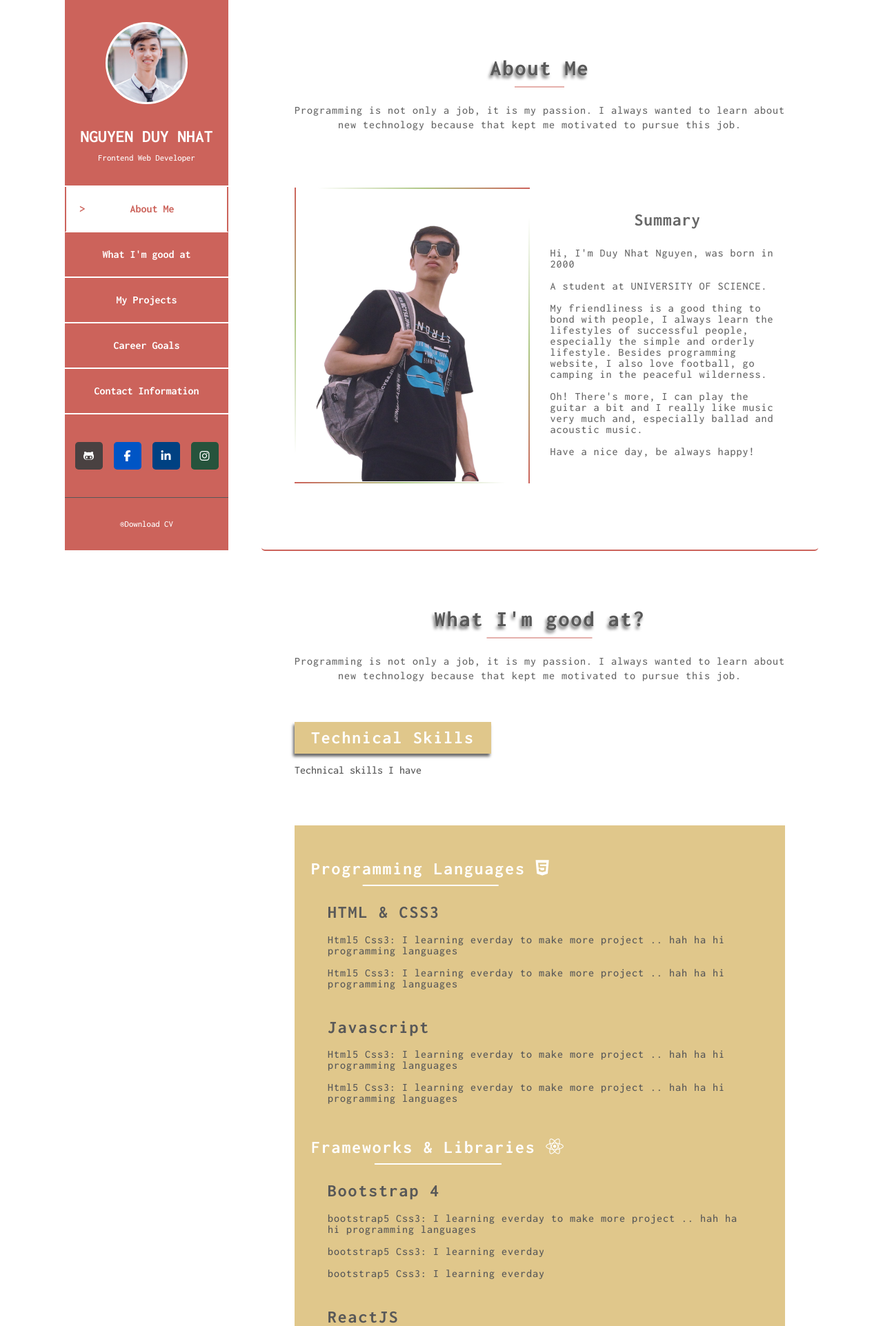
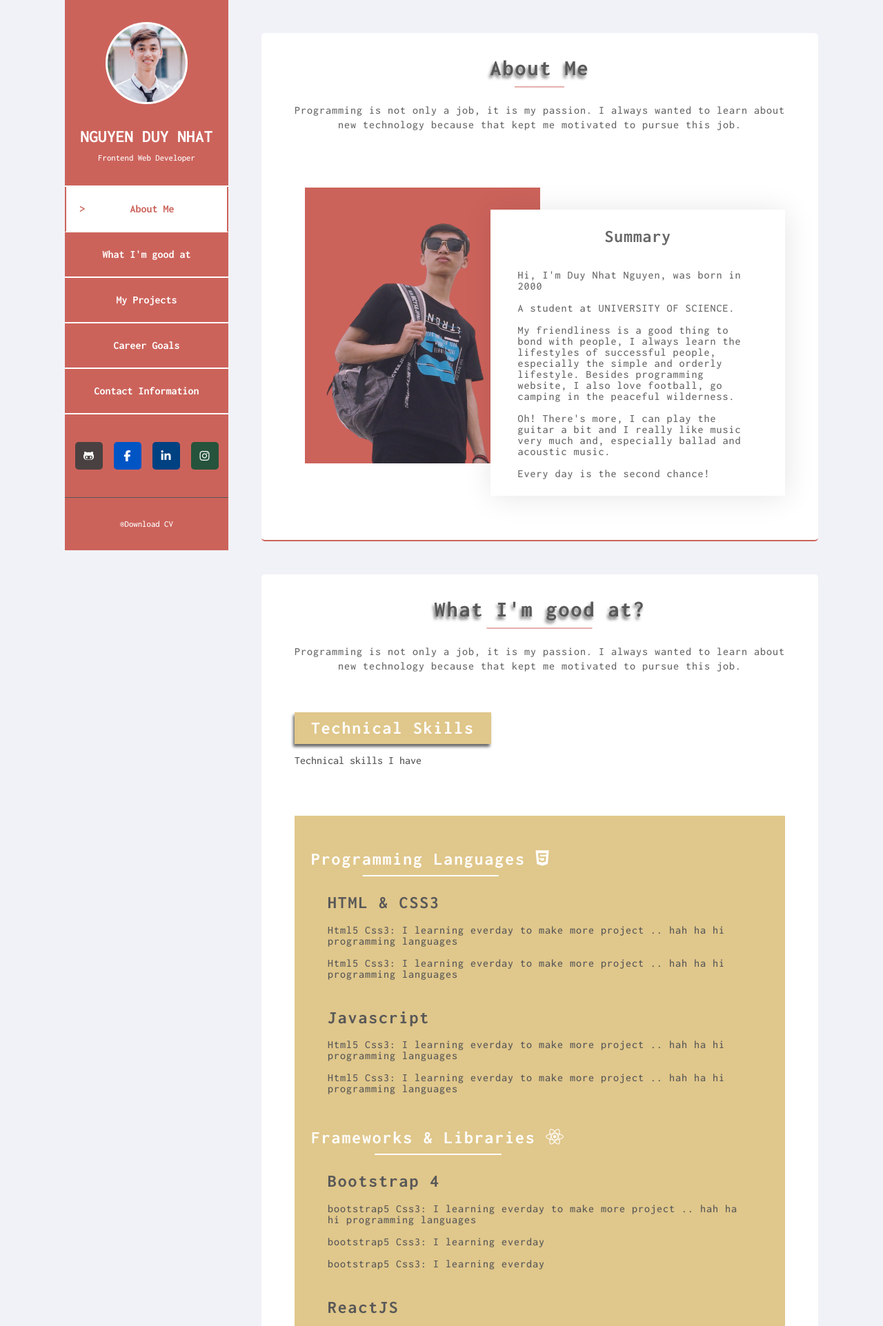
Before and after one commit to duynhat369/portfolio, a PHP site: page / in a window 1280 px wide. Shown: the top 1923 px of the page at 69% size. Run offline with PHP 8.4, Linux system fonts and the light colour scheme; some libraries are stand-ins or nearby versions.

Commit message:
fix about section

```diff
--- a/index.html
+++ b/index.html
@@ -119,19 +119,16 @@
                 </div>
               </div>
             </div>
-
-            <div class="row justify-content-center my-5">
-              <div class="col-lg-6 col-xl-6">
-                <div class="about-image">
+            <div class="row my-5">
+              <div class="col-lg-12">
+                <article class="about-summary">
+                  <div class="about-summary-image pos-absolute">
                     <img src="../public/image/about.png" alt="img about me">
-                  <span class="about-image-border"></span>
                   </div>
-              </div>
-              <div class="col-lg-6 col-xl-6">
                   <div class="about-content">
-                  <div class="about-content-text my-2 py-2">
+                    <div class="about-content-text py-2">
                       <h3 class="about-content-text__heading my-2 py-2 px-4">Summary</h3>
-                    <p class="about-content-text__des my-2">
+                      <p class="about-content-text__des my-2 py-2 px-4">
                         Hi, I'm Duy Nhat Nguyen, was born in 2000
                         <br> <br>
                         A student at UNIVERSITY OF SCIENCE.
@@ -142,10 +139,11 @@
                         Oh! There's more, I can play the guitar a bit and I really like music very much and, especially
                         ballad and acoustic music.
                         <br> <br>
-                      Have a nice day, be always happy!
+                        Every day is the second chance!
                       </p>
                     </div>
                   </div>
+                </article>
               </div>
             </div>
           </section>
--- a/public/css/style.css
+++ b/public/css/style.css
@@ -1,9 +1,11 @@
 .page {
   position: relative;
+  background-color: #f1f2f7;
 }
 .page .nav-burger {
   display: none;
   position: absolute;
+  border-radius: 5px;
   top: 0;
   left: 0;
   width: 30px;
@@ -220,6 +222,10 @@ small {
 
 .pos-relative {
   position: relative;
+}
+
+.pos-absolute {
+  position: absolute;
 }
 
 .btn-style {
@@ -489,54 +495,27 @@ section {
   flex-wrap: nowrap;
 }
 
-.about-image {
-  position: relative;
+.about-summary-image {
+  width: 50%;
+  height: 400px;
+  padding: 0 15px;
+  object-fit: cover;
 }
-.about-image img {
+.about-summary-image img {
   width: 100%;
   height: 100%;
+  background-color: #cc635b;
 }
-.about-image::before {
-  position: absolute;
-  content: "";
-  top: 0;
-  right: 0;
-  width: 90%;
-  border: 1px solid transparent;
-  border-image: linear-gradient(to left, #cc635b, #aec785, rgba(0, 0, 0, 0)) 1 100%;
-  border-image-slice: 1;
+.about-summary .about-content {
+  box-shadow: 2px 2px 40px rgba(0, 0, 0, 0.1);
+  position: relative;
+  padding: 0 15px;
+  margin-left: 40%;
+  width: 60%;
+  top: 2rem;
+  background: white;
 }
-.about-image::after {
-  position: absolute;
-  content: "";
-  bottom: 0;
-  left: 0;
-  width: 90%;
-  border: 1px solid transparent;
-  border-image: linear-gradient(to right, #cc635b, #aec785, rgba(0, 0, 0, 0)) 1 100%;
-  border-image-slice: 1;
-}
-.about-image-border::before {
-  position: absolute;
-  content: "";
-  top: 0;
-  left: 0;
-  height: 90%;
-  border: 1px solid transparent;
-  border-image: linear-gradient(to bottom, #cc635b, #aec785, rgba(0, 0, 0, 0)) 1 100%;
-  border-image-slice: 1;
-}
-.about-image-border::after {
-  position: absolute;
-  content: "";
-  bottom: 0;
-  right: 0;
-  height: 90%;
-  border: 1px solid transparent;
-  border-image: linear-gradient(to top, #cc635b, #aec785, rgba(0, 0, 0, 0)) 1 100%;
-  border-image-slice: 1;
-}
-.about .about-content-text__des {
+.about-summary .about-content-text__des {
   letter-spacing: 1px;
 }
 
--- a/views/scss/_about.scss
+++ b/views/scss/_about.scss
@@ -1,84 +1,25 @@
 //Start about css
 .about {
+  &-summary {
     &-image {
-    position: relative;
+      width: 50%;
+      height: 400px;
+      padding: 0 15px;
+      object-fit: cover;
       img {
         width: 100%;
         height: 100%;
-    }
-    &::before {
-      //border top custom
-      position: absolute;
-      content: "";
-      top: 0;
-      right: 0;
-      width: 90%;
-      border: 1px solid transparent;
-      border-image: linear-gradient(
-          to left,
-          $primary-color,
-          $softSKills,
-          rgba(0, 0, 0, 0)
-        )
-        1 100%;
-      border-image-slice: 1;
-    }
-    &::after {
-      //border bottom custom
-      position: absolute;
-      content: "";
-      bottom: 0;
-      left: 0;
-      width: 90%;
-      border: 1px solid transparent;
-
-      border-image: linear-gradient(
-          to right,
-          $primary-color,
-          $softSKills,
-          rgba(0, 0, 0, 0)
-        )
-        1 100%;
-      border-image-slice: 1;
-    }
-    &-border {
-      &::before {
-        position: absolute;
-        content: "";
-        top: 0;
-        left: 0;
-        height: 90%;
-        border: 1px solid transparent;
-
-        border-image: linear-gradient(
-            to bottom,
-            $primary-color,
-            $softSKills,
-            rgba(0, 0, 0, 0)
-          )
-          1 100%;
-        border-image-slice: 1;
-      }
-      &::after {
-        position: absolute;
-        content: "";
-        bottom: 0;
-        right: 0;
-        height: 90%;
-        border: 1px solid transparent;
-
-        border-image: linear-gradient(
-            to top,
-            $primary-color,
-            $softSKills,
-            rgba(0, 0, 0, 0)
-          )
-          1 100%;
-        border-image-slice: 1;
-      }
+        background-color: $primary-color;
       }
     }
     .about-content {
+      box-shadow: 2px 2px 40px $shadow-color;
+      position: relative;
+      padding: 0 15px;
+      margin-left: 40%;
+      width: 60%;
+      top: 2rem;
+      background: $white-color;
       &-text {
         &__des {
           letter-spacing: 1px;
@@ -86,4 +27,5 @@
       }
     }
   }
+}
 //End about css
--- a/views/scss/_page.scss
+++ b/views/scss/_page.scss
@@ -1,8 +1,10 @@
 .page {
   position: relative;
+  background-color: $background-color;
   .nav-burger {
     display: none;
     position: absolute;
+    border-radius: 5px;
     top: 0;
     left: 0;
     width: 30px;
--- a/views/scss/_reset.scss
+++ b/views/scss/_reset.scss
@@ -177,6 +177,10 @@ small {
   position: relative;
 }
 
+.pos-absolute {
+  position: absolute;
+}
+
 .btn-style {
   margin: 1rem 0;
   padding: 0.5rem 1rem;
--- a/views/scss/_variables.scss
+++ b/views/scss/_variables.scss
@@ -2,6 +2,7 @@ $primary-color: rgb(204, 99, 91);
 $primary-opacity: rgb(204, 99, 91, .2);
 $white-color: rgb(255, 255, 255);
 $background-color: rgb(241, 242, 247);
+$shadow-color: rgba(0, 0, 0, .1);
 $text-light-color: rgb(104, 104, 104);
 $text-black-color: rgb(88, 88, 88);
 $facebook: rgb(0, 85, 197);
```
Also changed, not shown: 1 other file. Lines whose indentation alone changed are shown as unchanged.
